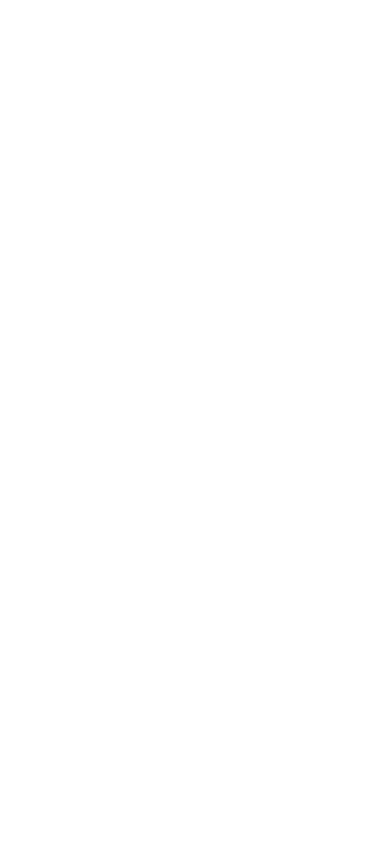
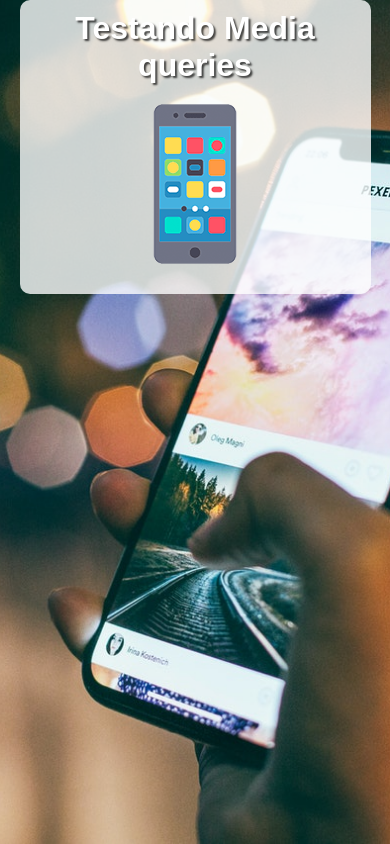
Before and after one commit to BrunoDark777/HTML-CSS, a plain HTML site: page Exercicios/ex026/mq004/index.html in a window 390 px wide. Drawn offline with Linux system fonts and the light colour scheme.

Commit message:
versão mobile fist

```diff
--- /dev/null
+++ b/Exercicios/ex026/mq004/estilos/media-query.css
@@ -0,0 +1,3 @@
+@charset "UTF-8";
+
+/* Todas as demais Midias */
--- /dev/null
+++ b/Exercicios/ex026/mq004/estilos/style.css
@@ -0,0 +1,62 @@
+@charset "UTF-8";
+
+/* Versão Mobile Fist */
+
+*{
+    font-family: Arial, Helvetica, sans-serif;
+    font-size: 1.em;
+    padding: 0px;
+    margin: 0px;
+    box-sizing: border-box;
+}
+
+h1{
+    text-align: center;
+    color: white;
+    font-size: 2em;
+    text-shadow: 2px 2px 2px rgba(0, 0, 0, 0.712);
+}
+
+html, body{
+    width: 100vw;
+    height: 100vh;
+}
+
+body{
+    background: black url(../imagens/back-phone.jpg) no-repeat;
+    background-size: cover;
+    background-position: center center;
+}
+
+main{
+    background-color: rgba(255, 255, 255, 0.788);
+    width: 90vw;
+    margin: auto;
+    border-radius: 10px;
+    padding: 10px;
+}
+
+img{
+    display: block;
+    margin: auto;
+}
+
+img#phone{
+    display: block;
+}
+
+img#tablet{
+    display: none;
+}
+
+img#imp{
+    display: none;
+}
+
+img#desk{
+    display: none;
+}
+
+img#tv{
+    display: none;
+}
--- a/Exercicios/ex026/mq004/index.html
+++ b/Exercicios/ex026/mq004/index.html
@@ -5,9 +5,18 @@
     <meta charset="UTF-8">
     <meta http-equiv="X-UA-Compatible" content="IE=edge">
     <meta name="viewport" content="width=device-width, initial-scale=1.0">
+    <link rel="stylesheet" href="estilos/style.css" media="all">
+    <link rel="stylesheet" href="estilos/media-query.css">
     <title>Media Query</title>
 </head>
 <body>
-
+    <main>
+        <h1>Testando Media queries</h1>
+        <img  id="phone" src="imagens/icon-phone.png" alt="acessando via smartphone">
+        <img  id="tablet" src="imagens/icon-tablet.png" alt="acessando via tablet">
+        <img  id="imp" src="imagens/icon-print.png" alt="versão para impressora ">
+        <img  id="desk" src="imagens/icon-pc.png" alt="versão para desktop">
+        <img  id="tv" src="imagens/icon-tv.png" alt="versão para tv">
+    </main>
 </body>
 </html>
```
